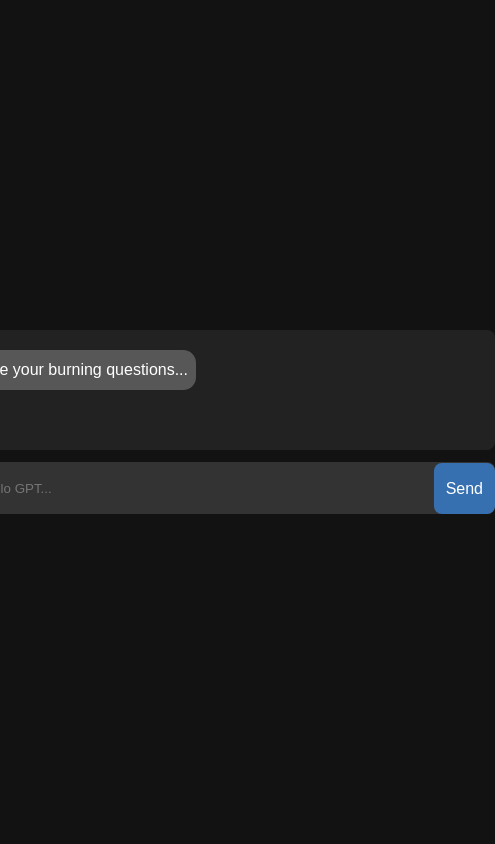
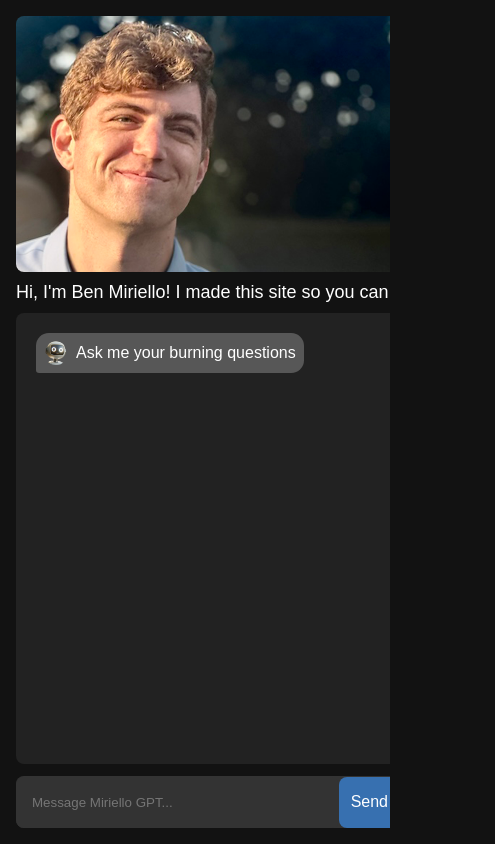
Before and after one commit to BenMiriello/benmiriello2024, a React (Create React App) app in the folder client/: page / in a window 390 px wide. Shown: the whole page, 495 px wide, since content can reach past the window. Built offline with nearby package versions, Linux system fonts and the light colour scheme.

Commit message:
[client] UI move chat under card, intro, mobile-friendly

```diff
--- a/client/public/index.html
+++ b/client/public/index.html
@@ -2,12 +2,12 @@
 <html lang="en">
   <head>
     <meta charset="utf-8" />
-    <link rel="icon" href="%PUBLIC_URL%/favicon-bgm-white-3.png" />
+    <link rel="icon" href="%PUBLIC_URL%/favicon-bgm-white.png" />
     <meta name="viewport" content="width=device-width, initial-scale=1" />
     <meta name="theme-color" content="#000000" />
     <meta
       name="description"
-      content="Portfolio and personal site for Ben Miriello"
+      content="Ben Miriello portfolio and personal site"
     />
     <link rel="apple-touch-icon" href="%PUBLIC_URL%/logo192.png" />
     <!--
--- a/client/src/App.css
+++ b/client/src/App.css
@@ -10,22 +10,75 @@ body, html {
   justify-content: center;
   align-items: center;
   line-height: 1.2rem;
+  overflow: hidden;
+}
+
+#root {
+  width: 100%;
+  height: 100%;
 }
 
 .app {
-  width: 600px;
-  max-width: 100%;
-  max-height: 80vh;
+  width: 100%;
+  height: 100%;
+  display: flex;
+  flex-direction: row;
+}
+
+.main-content-container {
   display: flex;
   flex-direction: column;
-  justify-content: space-between;
+  align-items: stretch;
+  min-width: 24rem;
+  max-width: 44rem;
+  margin: 2rem;
 }
 
-.chat-window {
+@media (max-width: 600px) {
+  .main-content-container {
+    margin: 1rem;
+    width: 100%;
+    box-sizing: border-box;
+  }
+}
+
+.main-content-container > .header {
+  background-size: cover;
+  background-repeat: no-repeat;
+  height: 16rem;
+  width: 100%;
+  border-radius: 0.5rem;
+}
+
+.main-content-container > .header:after {
+  content: "";
+  display: block;
+  padding-top: 25%;
+}
+
+.main-content-container > .introduction {
+  display: flex;
+  flex-direction: row;
+  align-content: center;
+  align-items: center;
+  min-height: 2rem;
+  max-height: 4rem;
+  height: 5%;
+  font-size: larger;
+}
+
+@media (max-width: 600px) {
+  .main-content-container > .introduction {
+    font-size: large;
+  }
+}
+
+.main-content-container > .chat-window {
+  min-height: 50%;
   display: flex;
   flex-direction: column;
-  height: 100%;
   overflow: hidden;
+  flex-grow: 1;
 }
 
 .messages {
@@ -48,7 +101,6 @@ body, html {
   width: fit-content;
   max-width: 80%;
   animation: fadeIn 0.5s;
-  /* min-width: 1rem; */
 }
 
 .message:last-child {
--- a/client/src/App.tsx
+++ b/client/src/App.tsx
@@ -1,6 +1,7 @@
 import React, { useEffect, useRef, useState } from 'react';
 import './App.css';
 import robotAvatar from'./assets/robot.png';
+import cardImage from './assets/cardImage.png';
 import LoadingEllipsis from './components/LoadingEllipsis';
 
 interface ThreadContent {
@@ -26,8 +27,8 @@ interface MessageResponse { threadId: string, messages: ThreadMessage[] };
 
 const geAssistantPrompt = () => {
   const placeholders = [
-    "Ask me anything...",
-    "Ask me your burning questions...",
+    "Ask me anything",
+    "Ask me your burning questions",
   ];
 
   return placeholders[Math.floor(Math.random() * placeholders.length)];
@@ -115,19 +116,20 @@ const App = () => {
     }
   };
 
-  const assistantAvatar = (role: string) => {
-    if (role === 'assistant') {
-      return <img src={robotAvatar} className='assistant-avatar' />
-    }
-  }
-
   return (
     <div className="app">
+      <div className='main-content-container'>
+        <div className='header' style={{ backgroundImage: `url(${cardImage})` }}></div>
+        <div className='introduction'>
+          Hi, I'm Ben Miriello! I made this site so you can:
+        </div>
         <div className="chat-window">
           <div className="messages">
             {messages.map((msg) => (
               <div key={msg.id} id={msg.id} className={`message ${msg.role}`}>
-              { assistantAvatar(msg.role) }
+                { msg.role !== 'assistant' ? null :
+                  <img src={robotAvatar} alt='face of a friendly robot assistant' className='assistant-avatar' />
+                }
                 {msg.content[0].text.value}
               </div>
             ))}
@@ -147,6 +149,7 @@ const App = () => {
           </form>
         </div>
       </div>
+    </div>
   );
 };
 
```
Also changed, not shown: client/src/assets/cardImage.png (added). Lines whose indentation alone changed are shown as unchanged.
